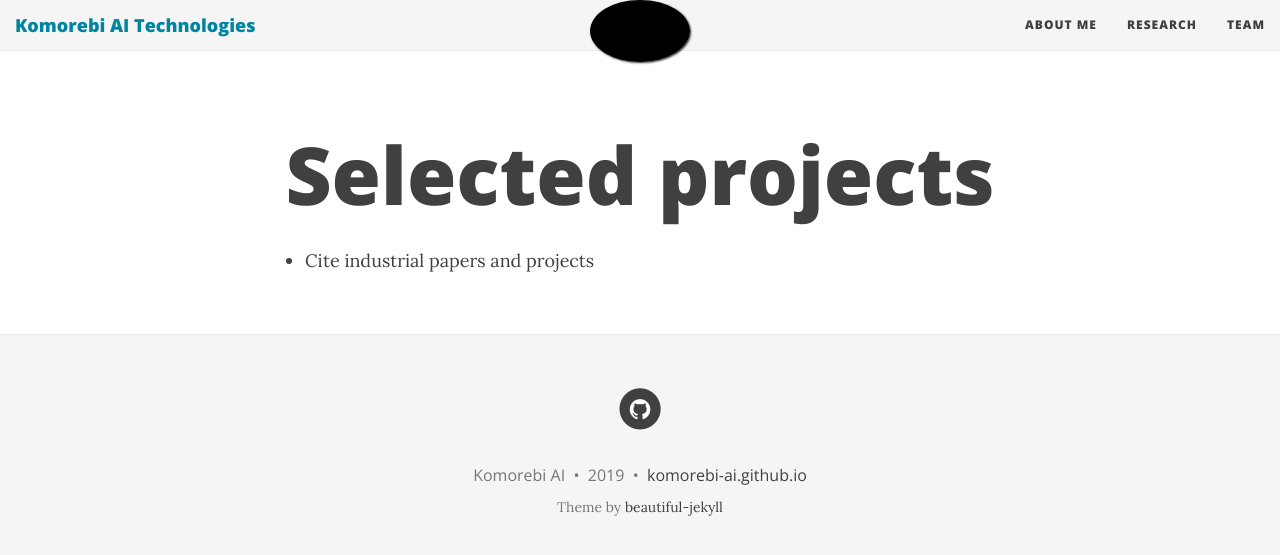
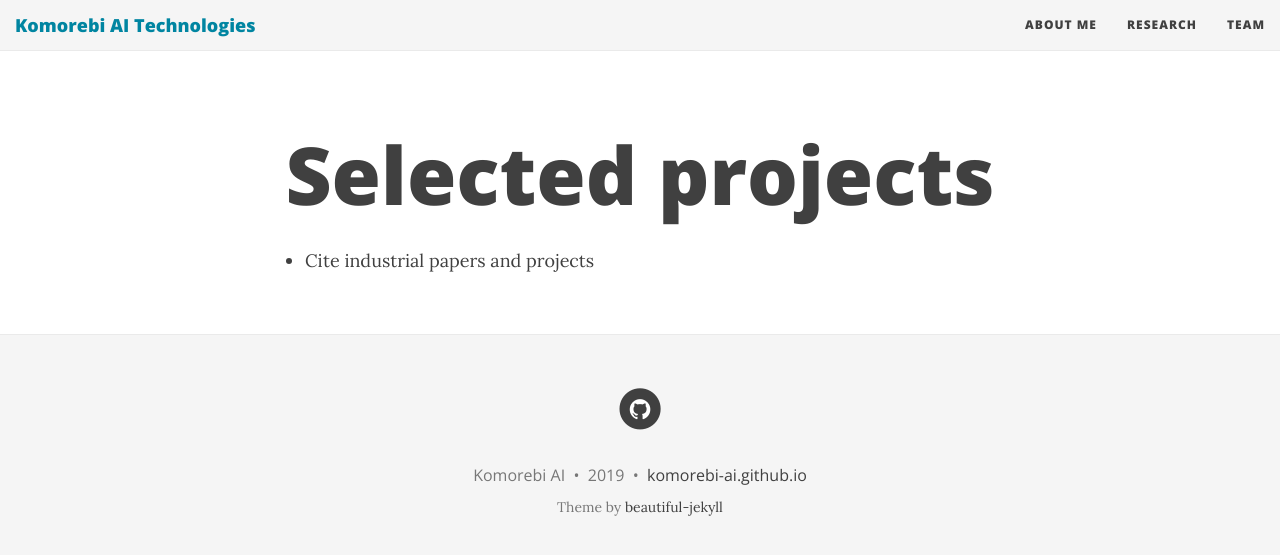
Before and after one commit to Komorebi-AI/komorebi-ai.github.io, a Jekyll site: the page built from research.md, in a window 1280 px wide. Shown: the top 555 px of the page. Built offline with Jekyll 4.4.1, drawn with Linux system fonts in a browser that asks for light colours; nearby versions of some CDN libraries.

Commit message:
change logo

```diff
--- a/_config.yml
+++ b/_config.yml
@@ -30,7 +30,7 @@ navbar-links:
 
 # Image to show in the navigation bar - image must be a square (width = height)
 # Remove this parameter if you don't want an image in the navbar
-avatar: "/img/noir.png"
+# avatar: "/img/noir.png"
 
 # If you want to have an image logo in the top-left corner instead of the title text,
 # then specify the following parameter
```
